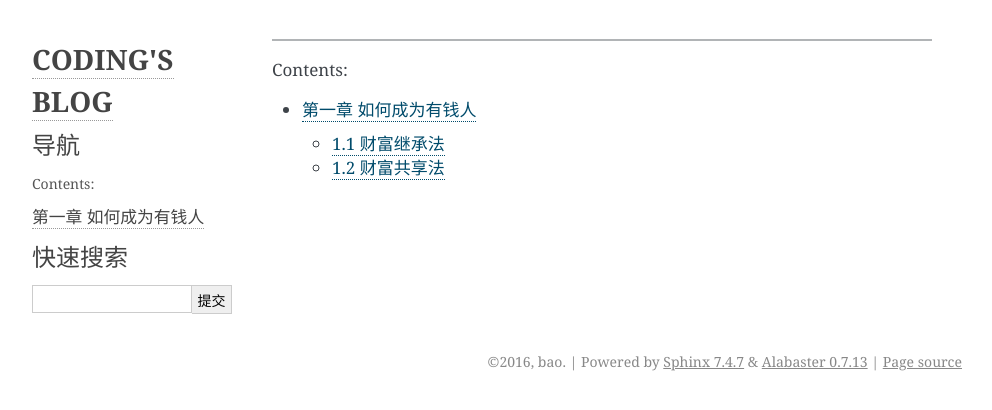
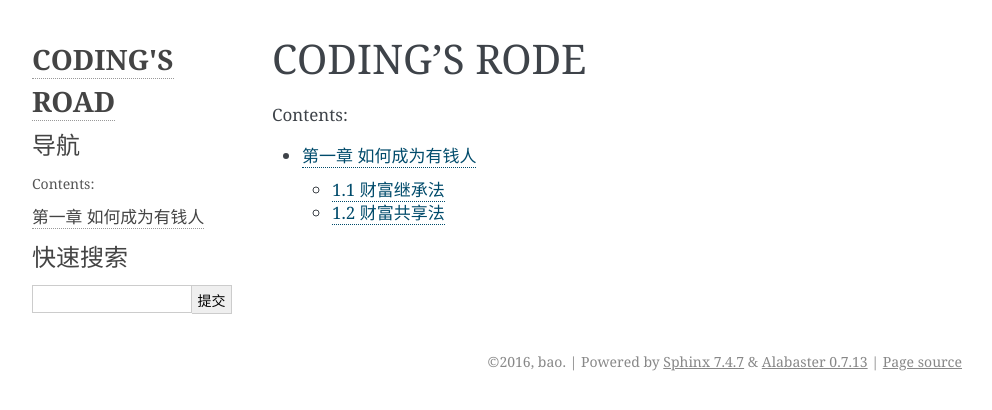
Before and after one commit to mryanli/sphinx_blog, a Sphinx documentation site: the page built from source/index.rst, in a window 1280 px wide. Shown: the top 410 px of the page, without its empty margins (148-1140 px from the left). Built offline with Sphinx 7.4.7, drawn with Linux system fonts in a browser that asks for light colours.

Commit message:
modify name

```diff
--- a/source/conf.py
+++ b/source/conf.py
@@ -45,7 +45,7 @@ source_suffix = '.rst'
 master_doc = 'index'
 
 # General information about the project.
-project = u'CODING\'S BLOG'
+project = u'CODING\'S ROAD'
 copyright = u'2016, bao'
 author = u'bao'
 
--- a/source/index.rst
+++ b/source/index.rst
@@ -3,7 +3,7 @@
    You can adapt this file completely to your liking, but it should at least
    contain the root `toctree` directive.
 
-              CODING'S RODE
+CODING'S RODE
 ==========================================
 
 .. toctree::
```
